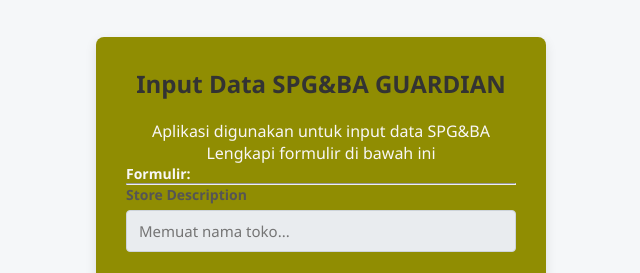
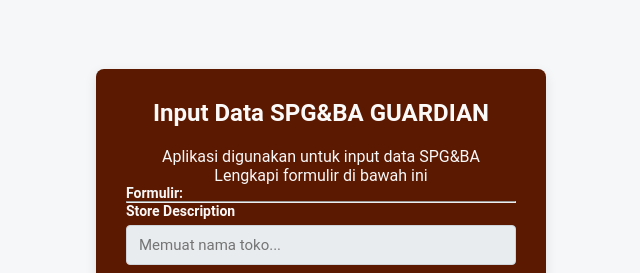
Before and after one commit to guardian-id/inputSPG-BAGUID, a plain HTML site: page index.html in a window 1280 px wide. Shown: the top 273 px of the page, without its empty margins (319-959 px from the left). Drawn offline with Linux system fonts and the light colour scheme.

Commit message:
Refactor CSS styles and update font family

```diff
--- a/style.css
+++ b/style.css
@@ -2,7 +2,7 @@
     box-sizing: border-box;
     margin: 0;
     padding: 0;
-    font-family: 'Segoe UI', Tahoma, Geneva, Verdana, sans-serif;
+    font-family: Roboto, Arial, sans-serif;
 }
 
 body {
@@ -15,7 +15,7 @@
 }
 
 .form-container {
-    background: #908d02;
+    background: hsl(16, 98%, 18%);
     padding: 30px;
     border-radius: 8px;
     box-shadow: 0 4px 12px rgba(0, 0, 0, 0.1);
@@ -25,7 +25,7 @@
 
 h2 {
     margin-bottom: 20px;
-    color: #333333;
+    color: oklch(98.441% 0.00317 15.269);
     font-size: 24px;
     text-align: center;
 }
@@ -37,7 +37,7 @@
 .input-group label {
     display: block;
     margin-bottom: 6px;
-    color: #555555;
+    color: oklch(98.441% 0.00317 15.269);
     font-weight: 600;
     font-size: 14px;
 }
```
